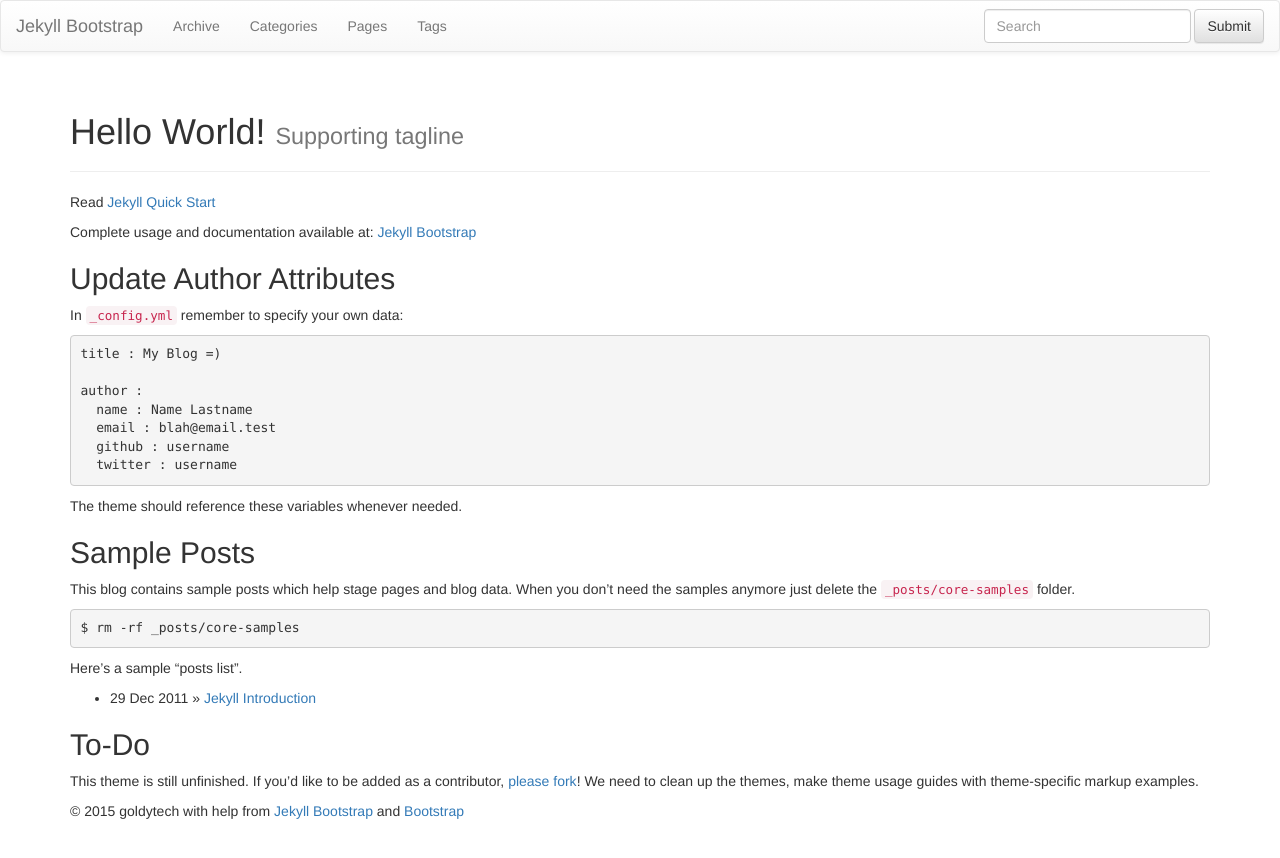
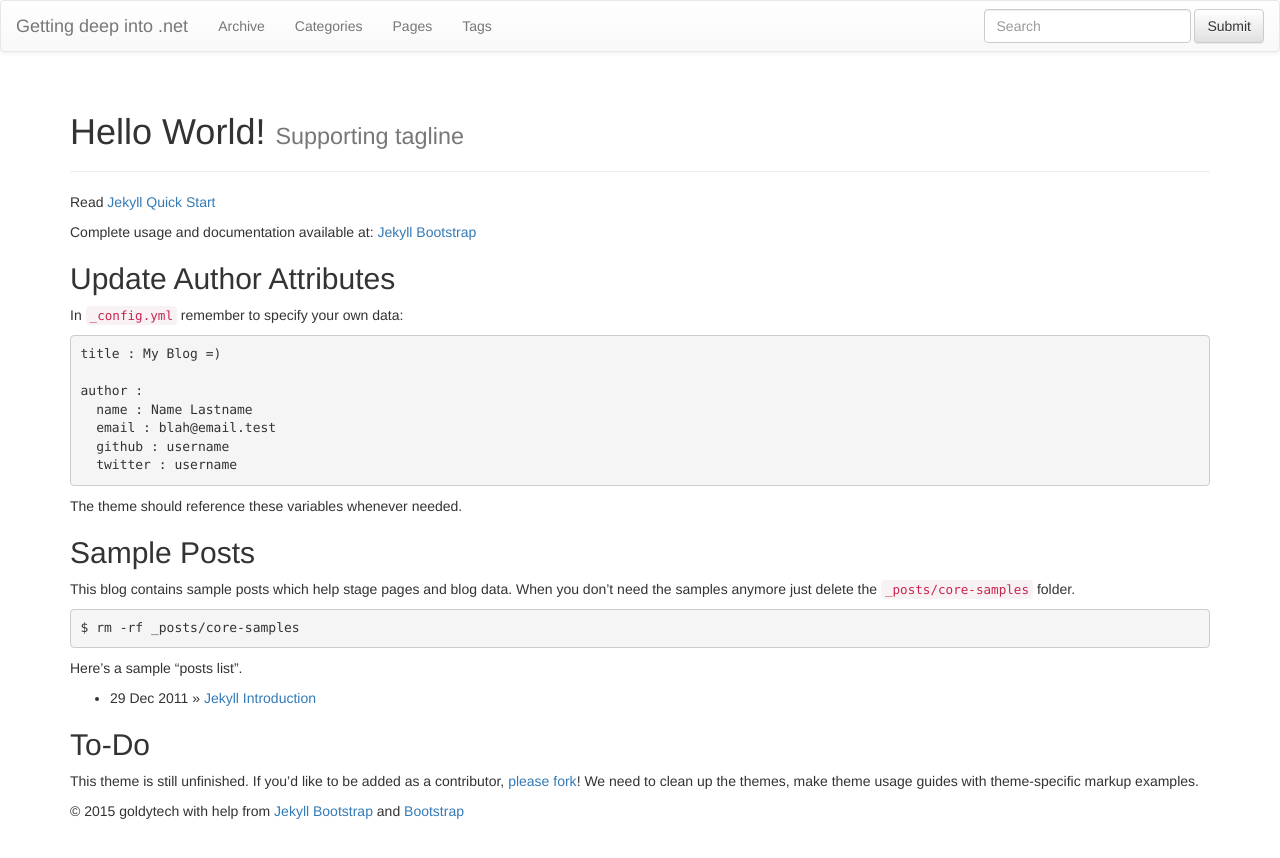
Before and after one commit to goldytech/goldytech.github.com, a Jekyll site: the page built from index.md, in a window 1280 px wide. Shown: the top 858 px of the page. Built offline with Jekyll 4.4.1, drawn with Linux system fonts in a browser that asks for light colours; nearby versions of some CDN libraries; library files that are not in the unit come from our copies.

Commit message:
site title and tag line changed

```diff
--- a/_config.yml
+++ b/_config.yml
@@ -8,8 +8,8 @@ highlighter: pygments
 # Themes are encouraged to use these universal variables
 # so be sure to set them if your theme uses them.
 #
-title : Jekyll Bootstrap
-tagline: Site Tagline
+title : Getting deep into .net
+tagline: Your How To guide
 author :
   name : goldytech
   email : afzal.qureshi@outlook.com
```
